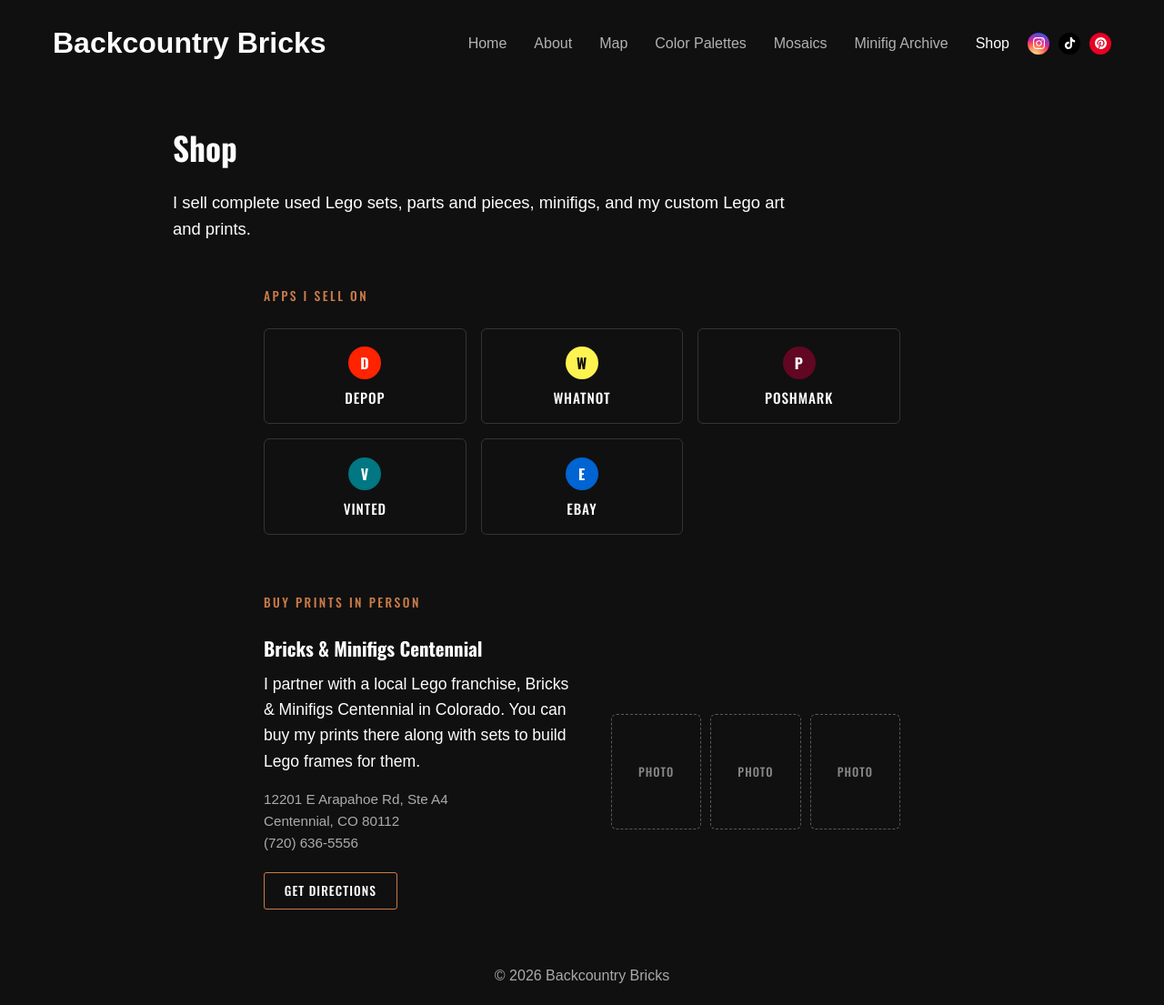
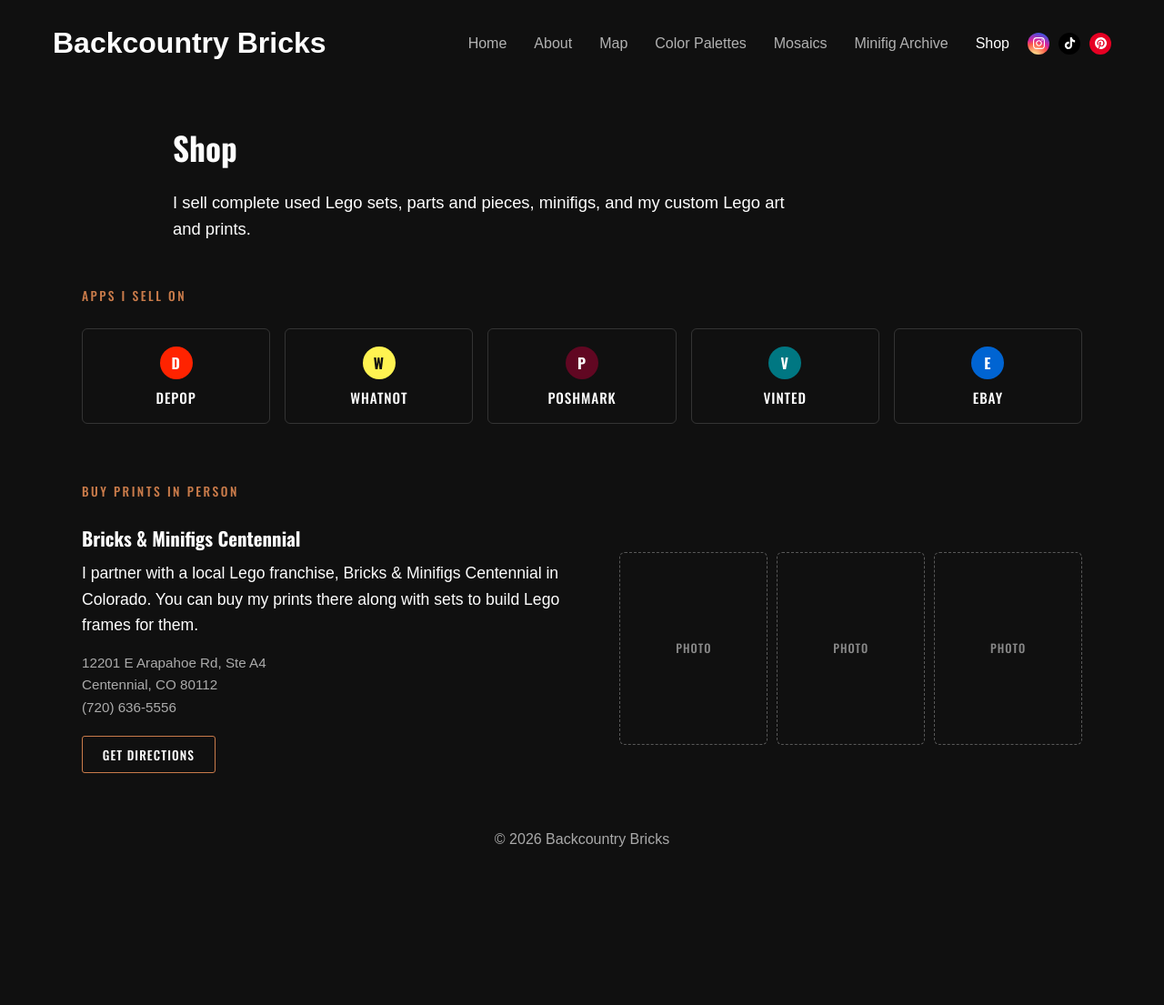
Before and after one commit to brirowe/Lego-Photography-Interactive-Portfolio, a Jekyll site: the page built from shop.md, in a window 1280 px wide. Shown: the whole page at 91% size. Built offline with Jekyll 4.4.1, drawn with Linux system fonts in a browser that asks for light colours; some web fonts are replaced; after the commit the page ends 955 px from its top, so only the background shows below that.

Commit message:
Fix shop page width, make responsive

```diff
--- a/_sass/shop.scss
+++ b/_sass/shop.scss
@@ -1,16 +1,24 @@
 // -----
 // Shop page
 
+.shop-section {
+	max-width: 1100px;
+	margin: 3rem auto 4rem;
+
+	p {
+		margin: 0 0 1rem;
+
+		&:last-child {
+			margin-bottom: 0;
+		}
+	}
+}
+
 .shop-apps-grid {
 	display: grid;
-	grid-template-columns: repeat(2, 1fr);
+	grid-template-columns: repeat(auto-fit, minmax(140px, 1fr));
 	gap: 1rem;
-	max-width: 700px;
-	margin: 1.5rem auto 0;
-
-	@media #{$tablet} {
-		grid-template-columns: repeat(3, 1fr);
-	}
+	margin: 1.5rem 0 0;
 }
 
 .shop-app-link {
@@ -53,8 +61,7 @@
 	display: grid;
 	grid-template-columns: 1fr;
 	gap: 2rem;
-	max-width: 1000px;
-	margin: 1.5rem auto 0;
+	margin: 1.5rem 0 0;
 
 	@media #{$mid-point} {
 		grid-template-columns: 1.1fr 1fr;
--- a/shop.md
+++ b/shop.md
@@ -11,7 +11,7 @@
   <p class="intro-lede">I sell complete used Lego sets, parts and pieces, minifigs, and my custom Lego art and prints.</p>
 </section>
 
-<section class="about-section">
+<section class="shop-section">
   <p class="section-eyebrow">Apps I Sell On</p>
   <div class="shop-apps-grid">
 
@@ -43,7 +43,7 @@
   </div>
 </section>
 
-<section class="about-section">
+<section class="shop-section">
   <p class="section-eyebrow">Buy Prints In Person</p>
   <div class="partner-card">
     <div class="partner-info">
```
Also changed, not shown: build_shop.py (+19 -12 lines).
